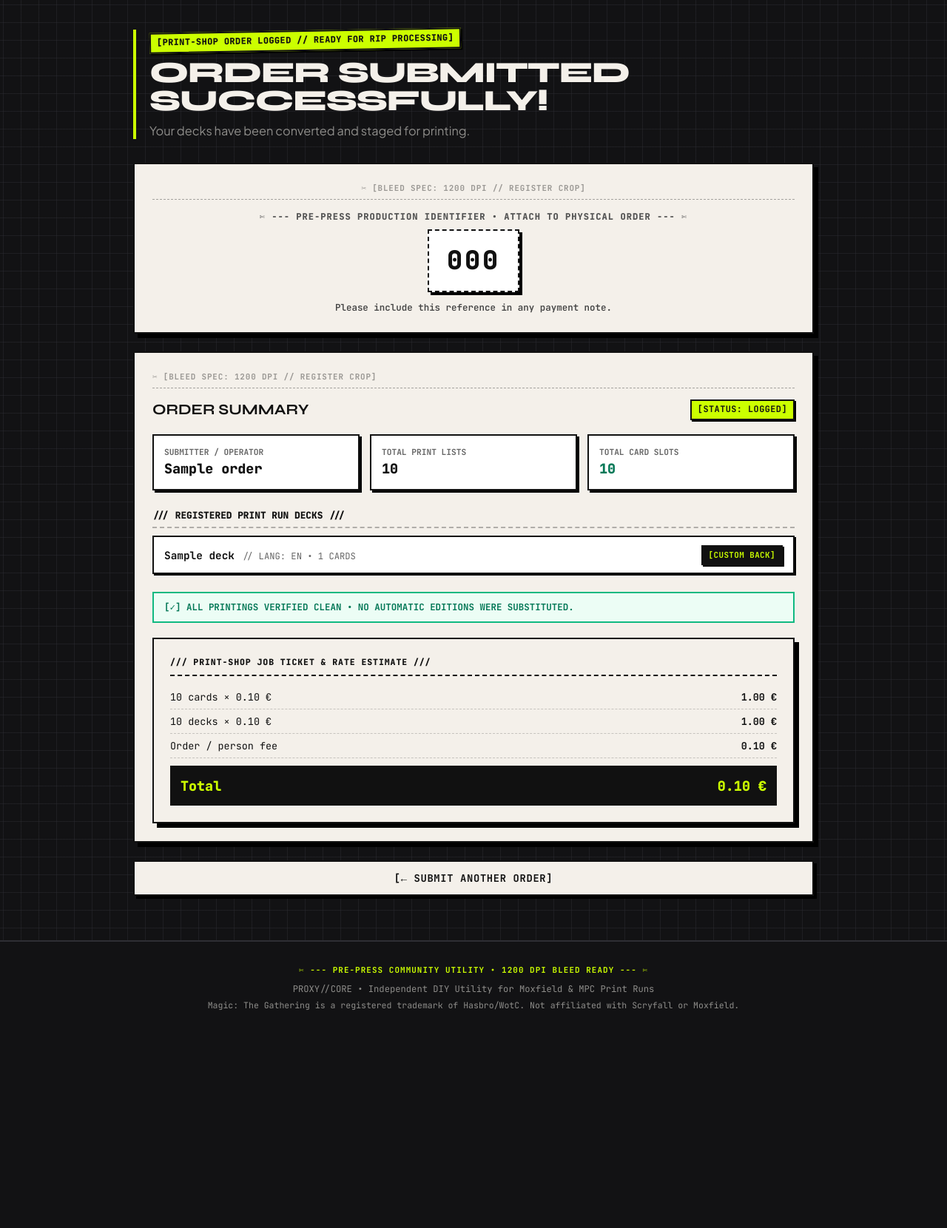
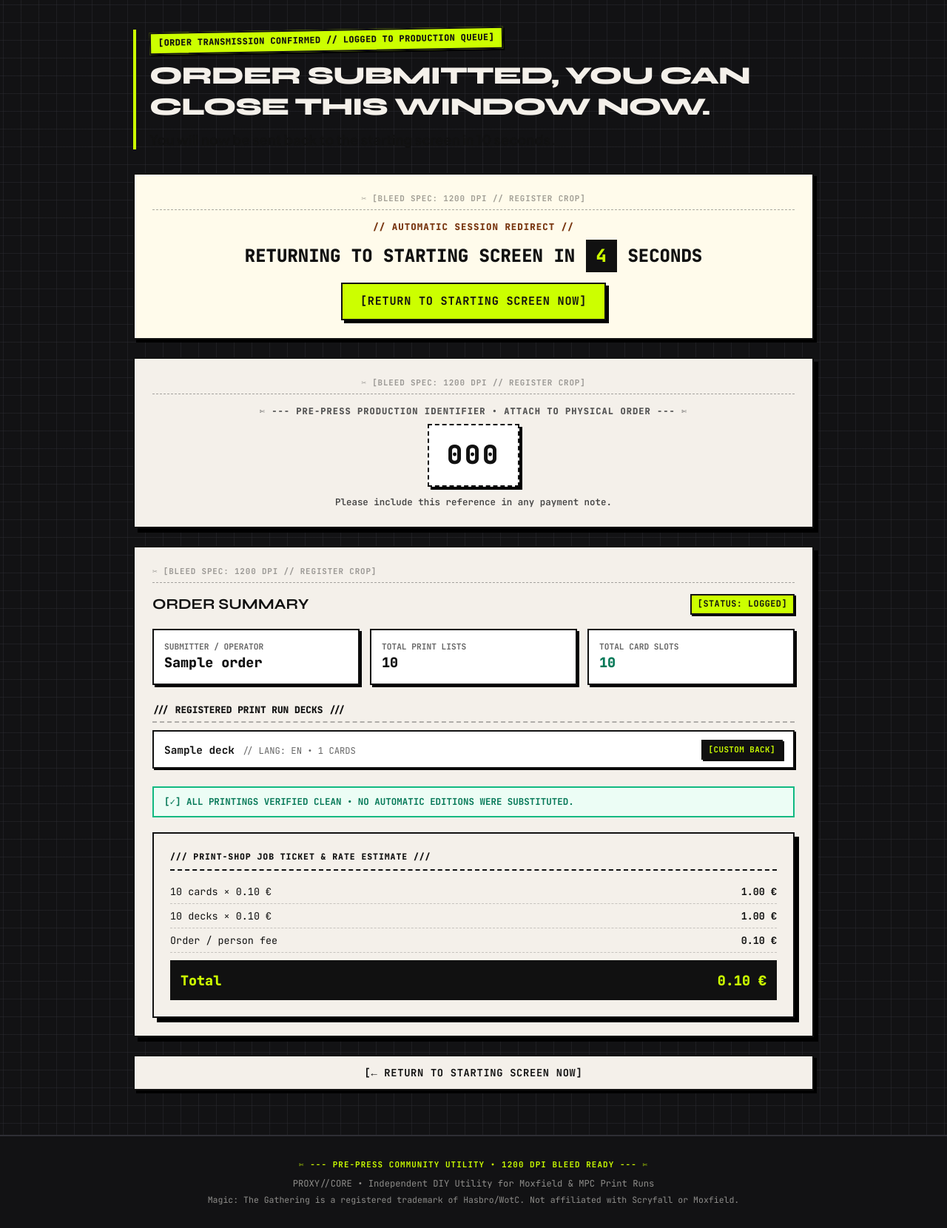
Before and after one commit to HaakFab/ProxyListHelper, a FastAPI app: page /success/1 in a window 1280 px wide. Shown: the part 66-1726 px from the top of the page at 74% size. Before the commit the page ends 1431 px from the top, so only its background shows below. Run offline with FastAPI, Linux system fonts and the light colour scheme; tables that the repository leaves empty hold one stand-in row (values such as "Sample post").

Commit message:
Update confirmation screen: Order submitted message with 10s countdown redirect to start

```diff
--- a/app/templates/base.html
+++ b/app/templates/base.html
@@ -9,6 +9,7 @@
   <link rel="preconnect" href="https://fonts.gstatic.com" crossorigin>
   <link href="https://fonts.googleapis.com/css2?family=JetBrains+Mono:ital,wght@0,400;0,600;0,700;0,800;1,400&family=Plus+Jakarta+Sans:wght@400;500;600;700&family=Syne:wght@700;800&display=swap" rel="stylesheet">
   <link rel="stylesheet" href="/static/style.css">
+  {% block extra_head %}{% endblock %}
 </head>
 <body class="cutting-mat-workspace">
   <!-- Pre-press registration crosshair marks -->
--- a/app/templates/success.html
+++ b/app/templates/success.html
@@ -1,16 +1,36 @@
 {% extends "base.html" %}
+
+{% block extra_head %}
+<meta http-equiv="refresh" content="10;url=/?lang={{ lang }}">
+{% endblock %}
 
 {% block content %}
 <div class="hero">
-  <div style="display: inline-block; margin-bottom: 10px;">
-    <span class="badge" style="background: var(--accent-acid); color: var(--text-dark); border: 2px solid var(--text-dark); font-weight: 800; transform: rotate(-1deg); display: inline-block;">
-      [PRINT-SHOP ORDER LOGGED // READY FOR RIP PROCESSING]
+  <div style="display: inline-block; margin-bottom: 12px;">
+    <span class="badge" style="background: var(--accent-acid); color: var(--text-dark); border: 2px solid var(--text-dark); font-weight: 800; transform: rotate(-1deg); display: inline-block; padding: 4px 10px;">
+      [ORDER TRANSMISSION CONFIRMED // LOGGED TO PRODUCTION QUEUE]
     </span>
   </div>
-  <h1>{{ t("confirmation_title") }}</h1>
-  <p>{{ t("confirmation_subtitle") }}</p>
+  <h1 style="font-size: 2.1rem; line-height: 1.25; margin-bottom: 10px;">{{ t("confirmation_title") }}</h1>
+  <p style="font-size: 1.15rem; font-weight: 700; color: #111111; margin-bottom: 0;">{{ t("confirmation_subtitle") }}</p>
 </div>
 
+<!-- Automatic 10-Second Redirect Countdown Banner -->
+<div class="glass-card" style="border: 2px solid var(--border-ink); background: #FFFBEB; text-align: center; margin-bottom: 24px; box-shadow: 4px 4px 0px #000000;">
+  <div style="font-family: var(--font-mono); font-size: 0.78rem; font-weight: 800; color: #78350F; text-transform: uppercase; letter-spacing: 0.08em; margin-bottom: 8px;">
+    // AUTOMATIC SESSION REDIRECT //
+  </div>
+  <div style="font-family: var(--font-mono); font-size: 1.5rem; font-weight: 900; color: #111111; margin-bottom: 14px;">
+    RETURNING TO STARTING SCREEN IN <span id="countdown-timer" style="background: #111111; color: var(--accent-acid); padding: 2px 12px; border: 2px solid #111111; display: inline-block;">10</span> SECONDS
+  </div>
+  <div style="display: flex; justify-content: center; gap: 12px; flex-wrap: wrap;">
+    <a href="/?lang={{ lang }}" class="btn btn-primary" style="padding: 12px 24px; font-size: 0.95rem;">
+      [{{ t("return_home_now")|upper }}]
+    </a>
+  </div>
+</div>
+
+{% if order %}
 <!-- Physical Work Ticket Voucher -->
 <div class="glass-card" style="text-align: center; border: 2px solid var(--border-ink);">
   <div style="font-family: var(--font-mono); font-size: 0.76rem; font-weight: 800; color: #555; text-transform: uppercase; letter-spacing: 0.08em; margin-bottom: 8px;">
@@ -54,7 +74,7 @@
       <div>
         <strong style="font-family: var(--font-mono); font-size: 0.9rem;">{{ deck.name }}</strong>
         <span style="font-family: var(--font-mono); font-size: 0.76rem; color: #666; margin-left: 8px;">
-          // LANG: {{ deck.preferred_language.upper() }} &bull; {{ deck.card_count }} CARDS
+          // LANG: {{ (deck.preferred_language or 'en')|upper }} &bull; {{ deck.card_count }} CARDS
         </span>
       </div>
       <div>
@@ -108,29 +128,48 @@
   <!-- Thermal Work Ticket Cost Breakdown -->
   <div class="quote-box" style="margin-bottom: 0;">
     <div class="quote-row">
-      <span>{{ t("price_per_card", order.total_cards, rates.price_per_card_cents / 100.0) }}</span>
-      <span style="font-weight: 700;">{{ format_cents(order.total_cards * rates.price_per_card_cents) }}</span>
+      <span>{{ t("price_per_card", order.total_cards or 0, (rates.price_per_card_cents or 0) / 100.0) }}</span>
+      <span style="font-weight: 700;">{{ format_cents((order.total_cards or 0) * (rates.price_per_card_cents or 0)) }}</span>
     </div>
     <div class="quote-row">
-      <span>{{ t("price_per_list", order.total_lists, rates.price_per_list_cents / 100.0) }}</span>
-      <span style="font-weight: 700;">{{ format_cents(order.total_lists * rates.price_per_list_cents) }}</span>
+      <span>{{ t("price_per_list", order.total_lists or 0, (rates.price_per_list_cents or 0) / 100.0) }}</span>
+      <span style="font-weight: 700;">{{ format_cents((order.total_lists or 0) * (rates.price_per_list_cents or 0)) }}</span>
     </div>
-    {% if rates.order_fee_cents > 0 %}
+    {% if (rates.order_fee_cents or 0) > 0 %}
     <div class="quote-row">
       <span>{{ t("order_fee") }}</span>
-      <span style="font-weight: 700;">{{ format_cents(rates.order_fee_cents) }}</span>
+      <span style="font-weight: 700;">{{ format_cents(rates.order_fee_cents or 0) }}</span>
     </div>
     {% endif %}
     <div class="quote-row total-row">
       <span>{{ t("total") }}</span>
-      <span>{{ format_cents(order.total_price_cents) }}</span>
+      <span>{{ format_cents(order.total_price_cents or 0) }}</span>
     </div>
   </div>
 </div>
+{% endif %}
 
-<div class="action-row">
+<div class="action-row" style="margin-top: 20px;">
   <a href="/?lang={{ lang }}" class="btn btn-secondary btn-block">
-    [&larr; SUBMIT ANOTHER ORDER]
+    [&larr; {{ t("return_home_now")|upper }}]
   </a>
 </div>
+
+<script>
+  (function() {
+    var count = 10;
+    var timerEl = document.getElementById("countdown-timer");
+    var target = "/?lang={{ lang }}";
+    var interval = setInterval(function() {
+      count--;
+      if (timerEl) {
+        timerEl.textContent = count;
+      }
+      if (count <= 0) {
+        clearInterval(interval);
+        window.location.href = target;
+      }
+    }, 1000);
+  })();
+</script>
 {% endblock %}
```
Also changed, not shown: app/i18n.py (+8 -4 lines), app/main.py (+49 -0 lines), app/routes/user.py (+81 -59 lines), tests/test_helper_app.py (+4 -0 lines).
